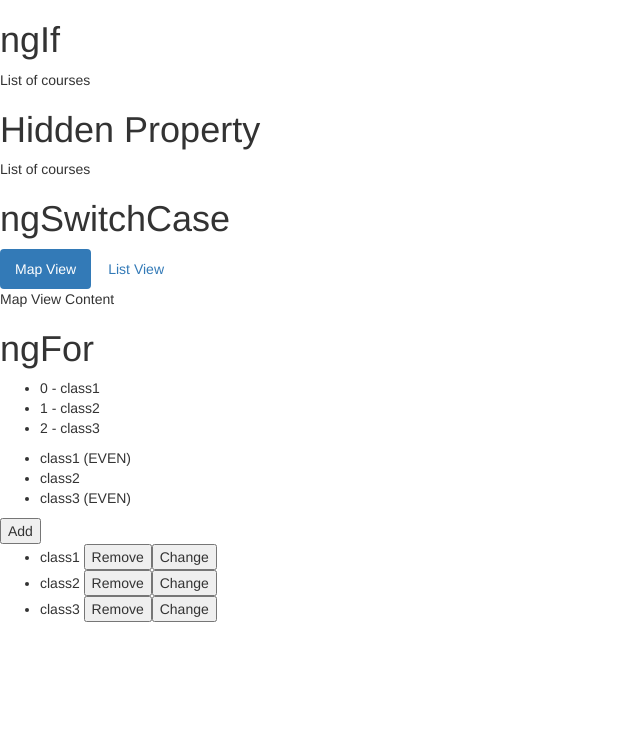
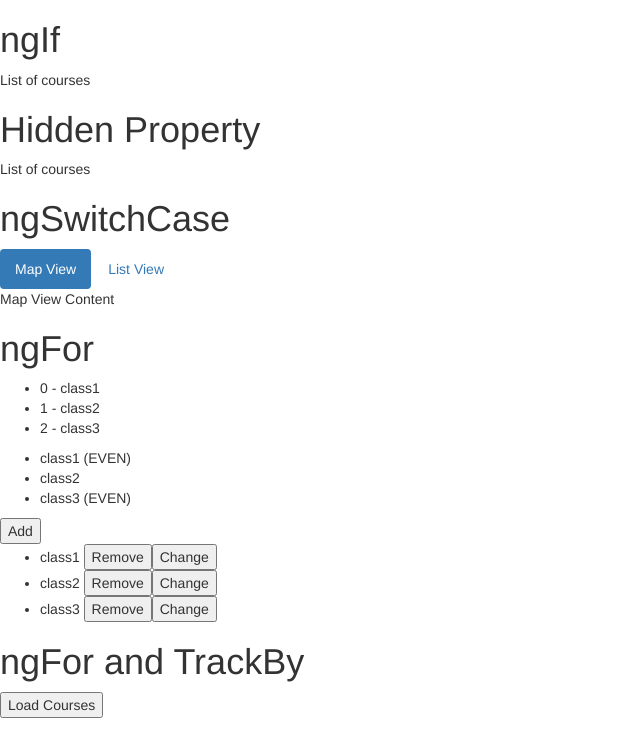
Before and after one commit to nbonbon/angular-cwm, an Angular app in the folder directives/: page / in a window 1280 px wide. Shown: the top 756 px of the page, without its empty margins (0-640 px from the left). Built offline with nearby package versions, Linux system fonts and the light colour scheme.

Commit message:
ngFor and TrackBy

```diff
--- a/directives/src/app/app.component.html
+++ b/directives/src/app/app.component.html
@@ -53,3 +53,12 @@
     <button (click)="onChange(classs)">Change</button>
   </li>
 </ul>
+
+<!-- ngFor and TrackBy -->
+<h1>ngFor and TrackBy</h1>
+<button (click)="loadClasses()">Load Courses</button>
+<ul>
+  <li *ngFor="let class of classes_trackby; trackBy: trackClass">
+    {{ class.name }}
+  </li>
+</ul>
--- a/directives/src/app/app.component.ts
+++ b/directives/src/app/app.component.ts
@@ -17,6 +17,8 @@ export class AppComponent {
     { id: 3, name: 'class3' }
   ];
 
+  classes_trackby: any[] = [];
+
   onAdd() {
     this.classes.push({ id: 4, name: 'class4'});
   }
@@ -29,4 +31,16 @@ export class AppComponent {
   onChange(classs: any) {
     classs.name = classs.name + " - UPDATED";
   }
+
+  loadClasses() {
+    this.classes_trackby = [
+      { id: 1, name: 'class1' },
+      { id: 2, name: 'class2' },
+      { id: 3, name: 'class3' }
+    ];
+  }
+
+  trackClass(index: number, classs: any) {
+    return classs ? classs.id : undefined;
+  }
 }
```
